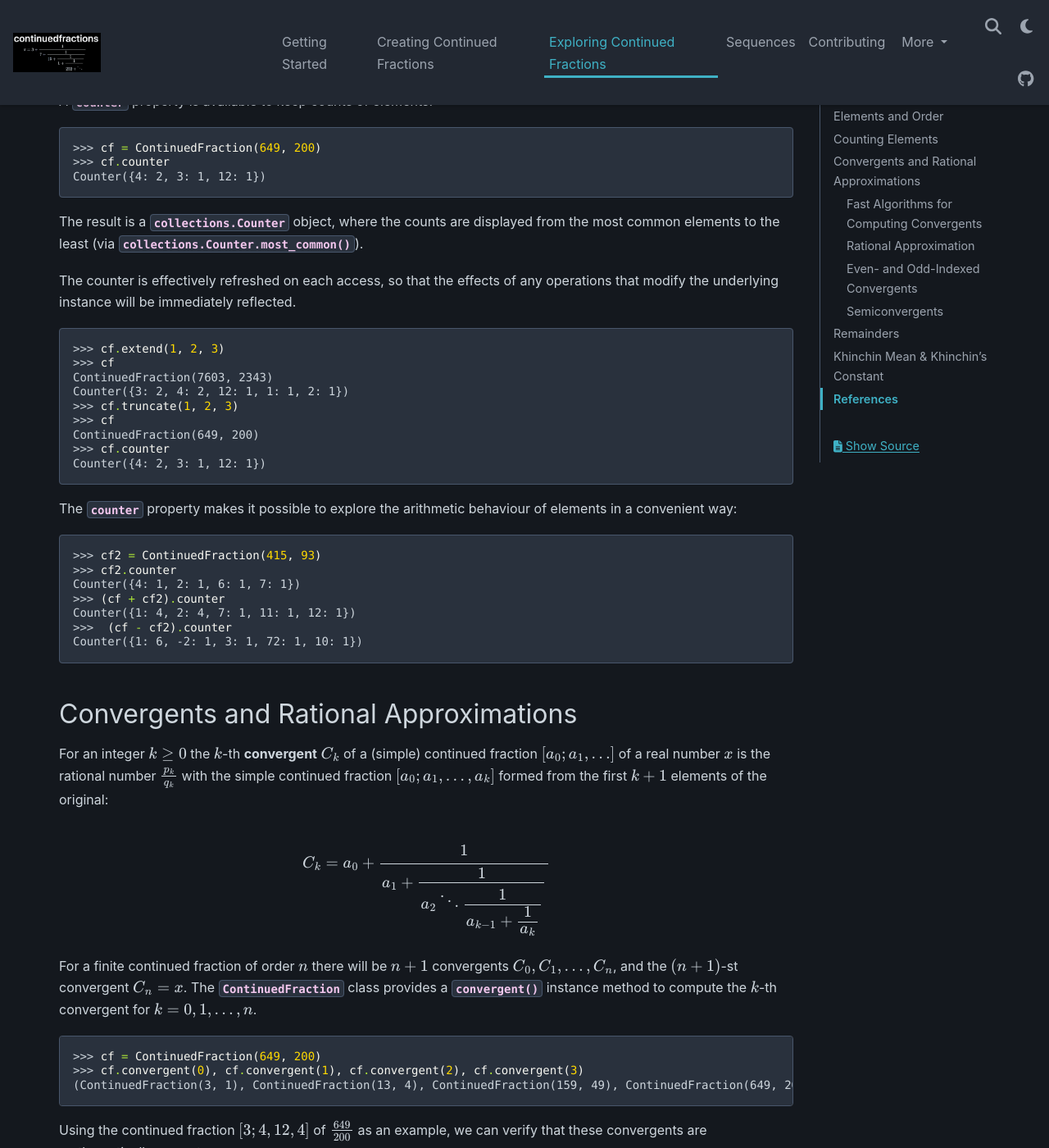
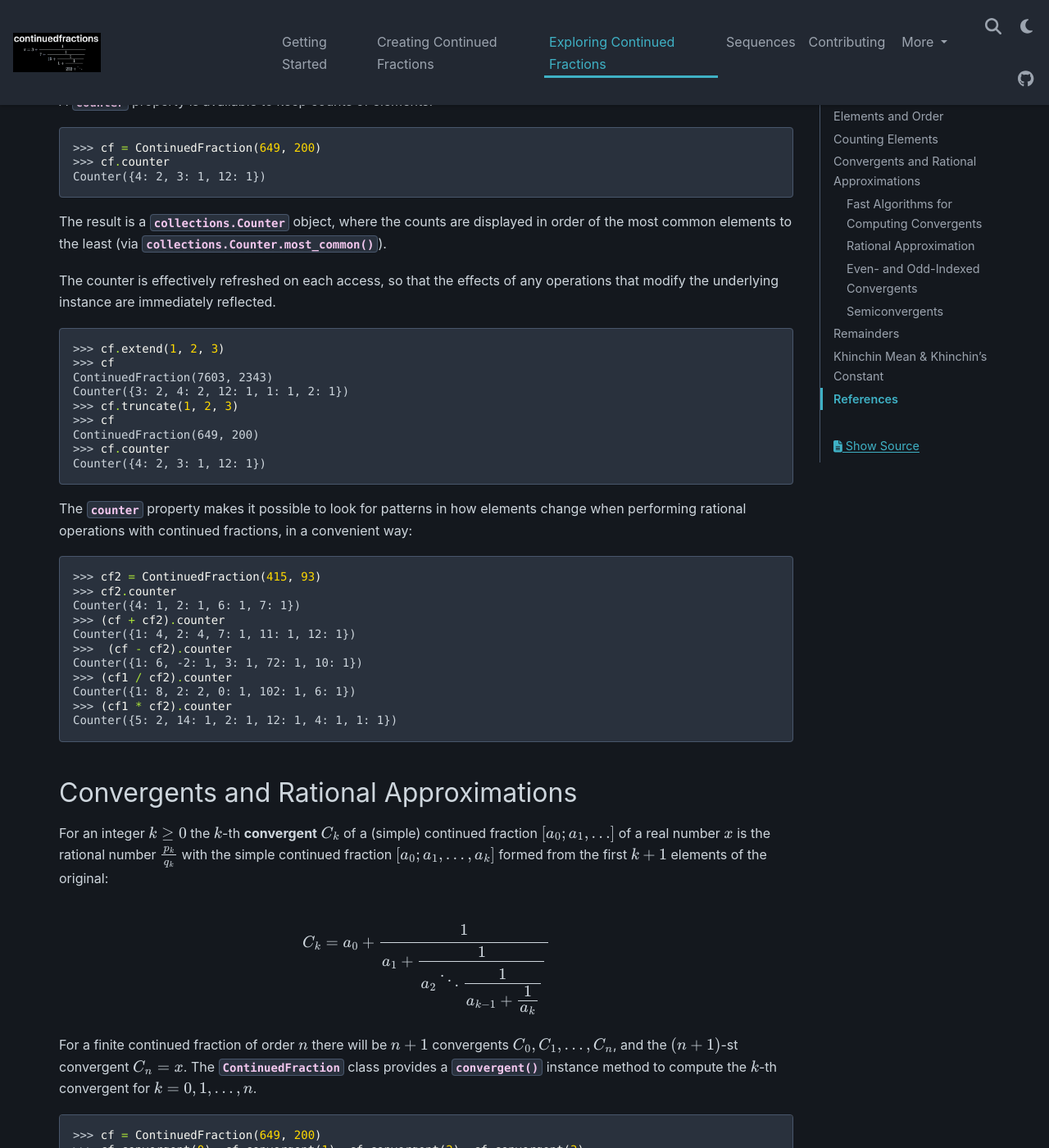
Before and after one commit to sr-murthy/continuedfractions, a Sphinx documentation site: the page built from docs/sources/exploring-continued-fractions.rst, in a window 1280 px wide and 1400 px high, scrolled down 1305 px. Shown: the whole window at 82% size. Built offline with Sphinx 7.4.7 and the PyData theme 0.15.4, drawn with Linux system fonts in a browser that asks for light colours; nearby versions of some CDN libraries.

Commit message:
docs: update PDM intersphinx mapping in conf + update citation file + tweak some docs sources

```diff
--- a/docs/conf.py
+++ b/docs/conf.py
@@ -130,7 +130,7 @@ intersphinx_mapping = {
     'networkx': ('https://networkx.org/documentation/stable/', None),
     'numpy':  ('https://numpy.org/doc/stable/', None),
     'pandas': ('https://pandas.pydata.org/pandas-docs/stable/', None),
-    'pdm': ('https://pdm.fming.dev/latest/', None),
+    'pdm': ('https://pdm-project.org/latest/', None),
     'pygraphviz': ('https://pygraphviz.github.io/documentation/stable/', None),
     'pytest': ('https://docs.pytest.org/en/7.4.x/', None),
     'python': ('https://docs.python.org/3', None),
--- a/docs/index.rst
+++ b/docs/index.rst
@@ -15,8 +15,6 @@ The package is designed for users interested in:
 - operating on them as rationals and instances of the standard library :py:class:`fractions.Fraction` class
 - making approximations of and experimental computations for irrational numbers
 - exploring other related objects, such as mediants, and special sequences of rational numbers such as Farey sequences
-
-.. note::
 
 Interested users can :doc:`start here <sources/getting-started>`, or go straight to the :doc:`API reference <sources/api-reference>`. If you're interested in contributing you can start with the :doc:`contributions guide <sources/contributing>`.
 
--- a/docs/sources/creating-continued-fractions.rst
+++ b/docs/sources/creating-continued-fractions.rst
@@ -230,7 +230,7 @@ The :py:meth:`~continuedfractions.continuedfraction.ContinuedFraction.extend` in
 
 .. math::
 
-   [a_0; \overbrace{a_1, \ldots, a_n}^{\text{order }n}], (\overbrace{b_1, \ldots, b_k}^{\text{#}k\text{ new elements}}) \longmapsto [a_0; \overbrace{a_1, \ldots, a_n, b_1, \ldots, b_k}^{\text{order }(n + k)}]
+   [a_0; \overbrace{a_1, \ldots, a_n}^{\text{cf of order }n}], (\overbrace{b_1, \ldots, b_k}^{\text{#}k\text{ new elements}}) \longmapsto [a_0; \overbrace{a_1, \ldots, a_n, b_1, \ldots, b_k}^{\text{cf of order }(n + k)}]
 
 Some examples are given below.
 
@@ -291,7 +291,7 @@ The :py:meth:`~continuedfractions.continuedfraction.ContinuedFraction.truncate`
 
 .. math::
 
-   [a_0; \overbrace{a_1, \ldots, a_n}^{\text{order }n}], (\overbrace{a_{n - k + 1}, \ldots, a_n}^{\text{#}k\text{ tail elements}}) \longmapsto [a_0; \overbrace{a_1, \ldots, a_{n - k}}^{\text{order }(n - k)}]
+   [a_0; \overbrace{a_1, \ldots, a_n}^{\text{cf of order }n}], (\overbrace{a_{n - k + 1}, \ldots, a_n}^{\text{#}k\text{ tail elements}}) \longmapsto [a_0; \overbrace{a_1, \ldots, a_{n - k}}^{\text{cf of order }(n - k)}]
 
 Some examples are given below.
 
--- a/docs/sources/exploring-continued-fractions.rst
+++ b/docs/sources/exploring-continued-fractions.rst
@@ -66,9 +66,9 @@ A :py:attr:`~continuedfractions.continuedfraction.ContinuedFraction.counter` pro
    >>> cf.counter
    Counter({4: 2, 3: 1, 12: 1})
 
-The result is a :py:class:`collections.Counter` object, where the counts are displayed from the most common elements to the least (via :py:meth:`collections.Counter.most_common`).
+The result is a :py:class:`collections.Counter` object, where the counts are displayed in order of the most common elements to the least (via :py:meth:`collections.Counter.most_common`).
 
-The counter is effectively refreshed on each access, so that the effects of any operations that modify the underlying instance will be immediately reflected.
+The counter is effectively refreshed on each access, so that the effects of any operations that modify the underlying instance are immediately reflected.
 
 .. code:: python
 
@@ -82,7 +82,7 @@ The counter is effectively refreshed on each access, so that the effects of any
    >>> cf.counter
    Counter({4: 2, 3: 1, 12: 1})
 
-The :py:attr:`~continuedfractions.continuedfraction.ContinuedFraction.counter` property makes it possible to explore the arithmetic behaviour of elements in a convenient way:
+The :py:attr:`~continuedfractions.continuedfraction.ContinuedFraction.counter` property makes it possible to look for patterns in how elements change when performing rational operations with continued fractions, in a convenient way:
 
 .. code:: python
 
@@ -93,6 +93,10 @@ The :py:attr:`~continuedfractions.continuedfraction.ContinuedFraction.counter` p
    Counter({1: 4, 2: 4, 7: 1, 11: 1, 12: 1})
    >>>  (cf - cf2).counter
    Counter({1: 6, -2: 1, 3: 1, 72: 1, 10: 1})
+   >>> (cf1 / cf2).counter
+   Counter({1: 8, 2: 2, 0: 1, 102: 1, 6: 1})
+   >>> (cf1 * cf2).counter
+   Counter({5: 2, 14: 1, 2: 1, 12: 1, 4: 1, 1: 1})
 
 .. _exploring-continued-fractions.convergents-and-rational-approximations:
 
```
Also changed, not shown: 1 other file.
